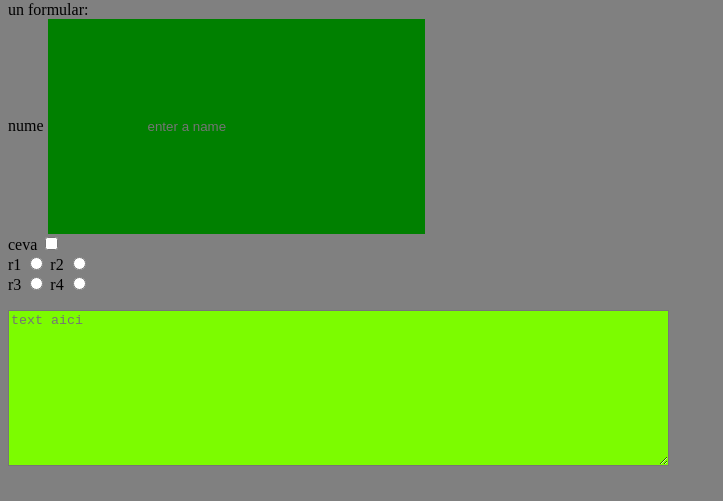
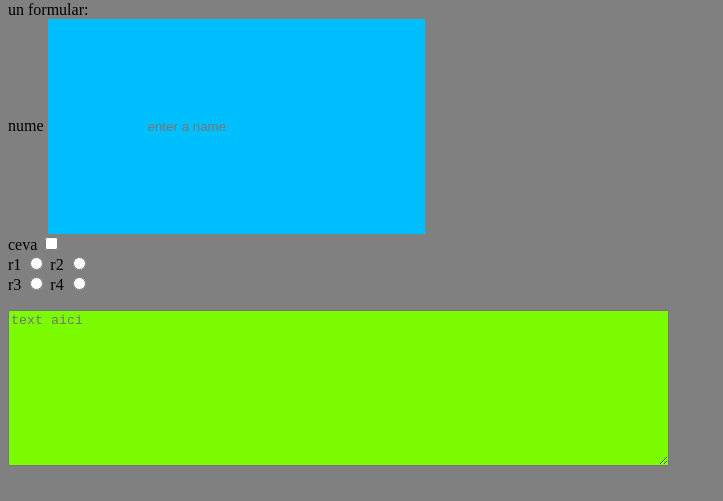
Before and after one commit to alex07pep/WebApplication1, a plain HTML site: page WebApplication1/index.html in a window 1280 px wide. Shown: the part 271-772 px from the top of the page, without its empty margins (0-723 px from the left). Drawn offline with Linux system fonts and the light colour scheme.

Commit message:
color
blue name

```diff
--- a/WebApplication1/style.css
+++ b/WebApplication1/style.css
@@ -6,7 +6,7 @@ body form  textarea {
 #nume{
     padding:100px;
     border:20px;
-    background-color: green;
+    background-color: deepskyblue;
 }
 body {
     background-color: gray;
```
